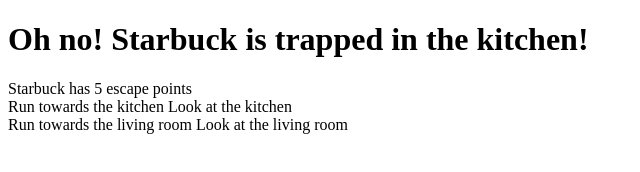
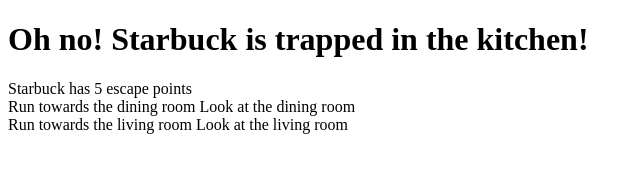
Before and after one commit to skwak/cat-adventure, a plain HTML site: page cat-adventure.html in a window 1280 px wide. Shown: the full height of the page, 0-640 px from the left. Drawn offline with nearby package versions, Linux system fonts and the light colour scheme.

Commit message:
update wording

```diff
--- a/cat-adventure.html
+++ b/cat-adventure.html
@@ -12,8 +12,8 @@
       <div>Starbuck has 5 escape points</div>
       <!-- these options should update as she moves to/from different rooms -->
       <div>
-        <span class="run">Run towards the kitchen<span>
-        <span class="look" id="kitchen">Look at the kitchen</span>
+        <span class="run">Run towards the dining room<span>
+        <span class="look" id="dining-room">Look at the dining room</span>
       </div>
       <div>
         <span class="run">Run towards the living room</span>
--- a/main.js
+++ b/main.js
@@ -6,7 +6,7 @@ var Room = function (new_name, new_description, new_exits, new_points) {
   this.exits = new_exits;
   this.points = new_points;
   this.getDescription = function(){
-    return this.name + ": " + this.description
+    return this.name + ": " + this.description;
   };
 };
 
```
